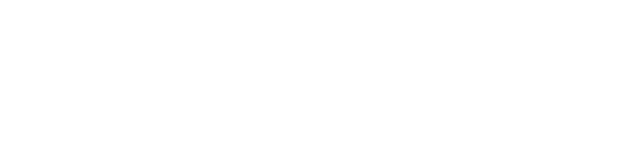
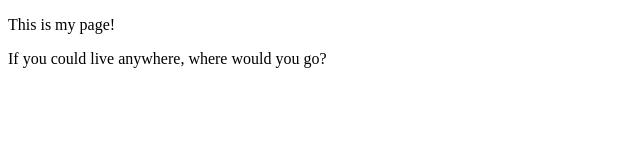
Before and after one commit to miguel-taylor/Imed-2351-01, a plain HTML site: page index.html in a window 1280 px wide. Shown: the whole page, without its empty margins (0-640 px from the left). Drawn offline with Linux system fonts and the light colour scheme.

Commit message:
added text

```diff
--- a/index.html
+++ b/index.html
@@ -7,6 +7,8 @@
     <title>IMED 2351-01</title>
 </head>
 <body>
-    <script src="./app.js"></script>
+    <p>This is my page!</p>
+    <p>If you could live anywhere, where would you go?</p>
+        <script src="./app.js"></script>
 </body>
 </html>
```
